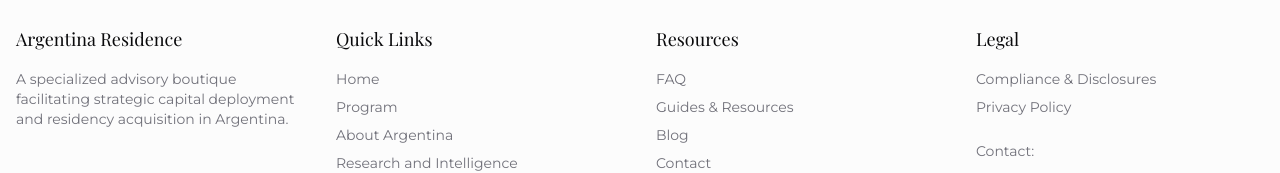
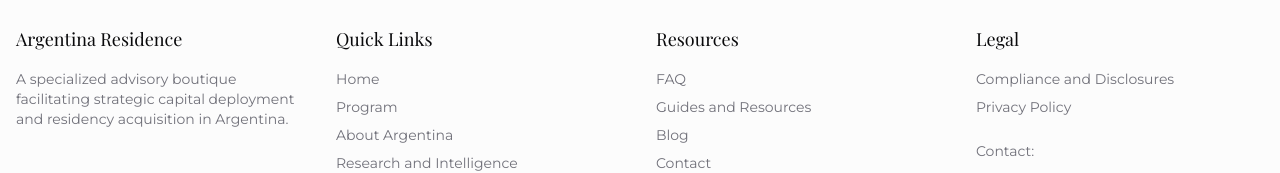
Before and after one commit to jordancc1996/argentina-passport-glow, a React (Vite) app: page / in a window 1280 px wide. Shown: the part 4529-4702 px from the top of the page. Built offline with nearby package versions, Linux system fonts and the light colour scheme.

Commit message:
Changes
Co-authored-by: jordancc1996 <185385282+jordancc1996@users.noreply.github.com>

```diff
--- a/src/components/Footer.tsx
+++ b/src/components/Footer.tsx
@@ -51,7 +51,7 @@ const Footer = () => {
               </li>
               <li>
                 <Link to="/resources" className="text-muted-foreground hover:text-primary transition-colors">
-                  Guides & Resources
+                  Guides and Resources
                 </Link>
               </li>
               <li>
@@ -73,7 +73,7 @@ const Footer = () => {
             <ul className="space-y-2 text-sm">
               <li>
                 <Link to="/compliance" className="text-muted-foreground hover:text-primary transition-colors">
-                  Compliance & Disclosures
+                  Compliance and Disclosures
                 </Link>
               </li>
               <li>
```
